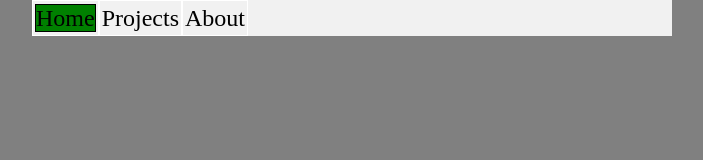
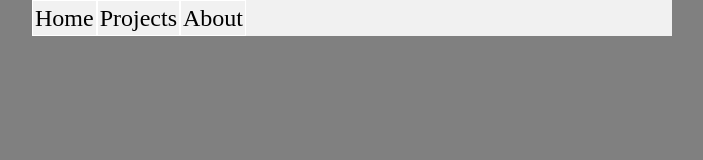
Before and after one commit to ArcaneUmbra/ArcaneUmbra.github.io, a plain HTML site: page template/template.html in a window 1280 px wide. Shown: the whole page, without its empty margins (288-991 px from the left). Drawn offline with Linux system fonts and the light colour scheme; files that its build step writes are made by us from their sources.

Commit message:
Changes to template.html

```diff
--- a/template/template.html
+++ b/template/template.html
@@ -9,7 +9,7 @@
 		<meta charset='utf-8'>
 
 		<!-- CSS -->
-		<link rel="stylesheet" href="css/main.css" type="text/css"></link>
+		<link rel="stylesheet" href="../css/main.css" type="text/css"></link>
 	</head>
 <!-- Body -->
 	<body>
@@ -17,9 +17,10 @@
 			<div class="nav_cont">
 				<div id="nav_bar" class="nav-hidden">
 					<ul class="nav_list">
-						<li class="nav_item"><a class="active" href="#">Home</a></li>
-						<li class="nav_item"><a href="projects/index.html">Projects</a></li>
-						<li class="nav_item"><a href="about/index.html">About</a></li>
+						<!-- Add active to list class of current page -->
+						<li class="nav_item"><a href="../index.html">Home</a></li>
+						<li class="nav_item"><a href="../projects/index.html">Projects</a></li>
+						<li class="nav_item"><a href="../about/index.html">About</a></li>
 					</ul>
 				</div>
 			</div>
```
